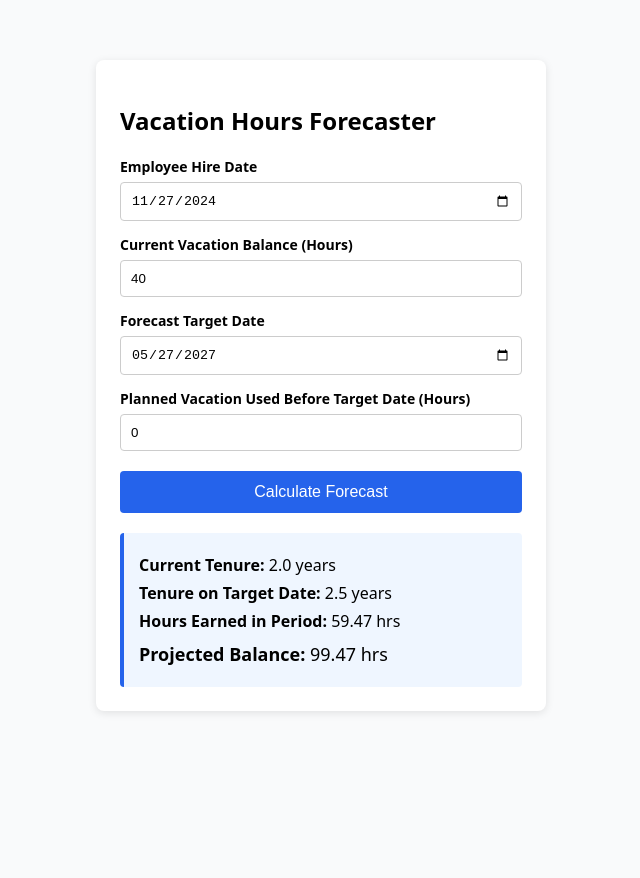
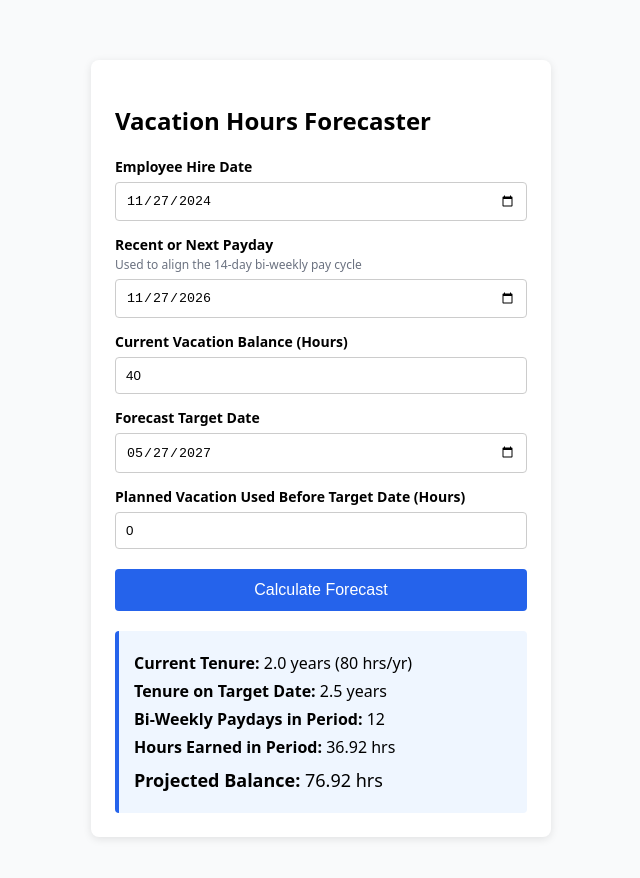
Before and after one commit to RONAM1-X3/RONAVacationHour, a plain HTML site: page index.html in a window 1280 px wide. Both pictures are taken after a click on the button "Calculate Forecast". Shown: the whole page, without its empty margins (319-959 px from the left). Before the commit the page ends 800 px from the top, so only its background shows below. Drawn offline with Linux system fonts and the light colour scheme.

Commit message:
Update index.html

```diff
--- a/index.html
+++ b/index.html
@@ -5,9 +5,10 @@
   <meta name="viewport" content="width=device-width, initial-scale=1.0">
   <title>Employee Vacation Hours Forecaster</title>
   <style>
-    body { font-family: system-ui, sans-serif; max-width: 450px; margin: 40px auto; padding: 20px; background: #f9fafb; }
+    body { font-family: system-ui, sans-serif; max-width: 460px; margin: 40px auto; padding: 20px; background: #f9fafb; }
     .card { background: white; padding: 24px; border-radius: 8px; box-shadow: 0 2px 8px rgba(0,0,0,0.1); }
     label { display: block; margin-top: 14px; font-weight: 600; font-size: 14px; }
+    .hint { font-size: 12px; color: #6b7280; margin-top: 2px; }
     input { width: 100%; padding: 10px; margin-top: 6px; border: 1px solid #ccc; border-radius: 4px; box-sizing: border-box; }
     button { width: 100%; padding: 12px; margin-top: 20px; background: #2563eb; color: white; border: none; border-radius: 4px; font-size: 16px; cursor: pointer; }
     button:hover { background: #1d4ed8; }
@@ -23,6 +24,10 @@
     <label for="hireDate">Employee Hire Date</label>
     <input type="date" id="hireDate">
 
+    <label for="anchorPayDate">Recent or Next Payday</label>
+    <div class="hint">Used to align the 14-day bi-weekly pay cycle</div>
+    <input type="date" id="anchorPayDate">
+
     <label for="currentHours">Current Vacation Balance (Hours)</label>
     <input type="number" id="currentHours" value="40" min="0" step="0.5">
 
@@ -32,56 +37,82 @@
     <label for="plannedUse">Planned Vacation Used Before Target Date (Hours)</label>
     <input type="number" id="plannedUse" value="0" min="0" step="0.5">
 
-    <p class="error" id="errorMsg">Please select a valid Hire Date and a Target Date in the future.</p>
+    <p class="error" id="errorMsg">Please select valid dates, with a Target Date in the future.</p>
 
     <button onclick="forecastVacation()">Calculate Forecast</button>
 
     <div class="result-box" id="output" style="display:none;">
-      <p><strong>Current Tenure:</strong> <span id="currentTenureDisplay">0</span> years</p>
+      <p><strong>Current Tenure:</strong> <span id="currentTenureDisplay">0</span> years (<span id="currentTierDisplay">0</span> hrs/yr)</p>
       <p><strong>Tenure on Target Date:</strong> <span id="futureTenureDisplay">0</span> years</p>
+      <p><strong>Bi-Weekly Paydays in Period:</strong> <span id="payPeriodsDisplay">0</span></p>
       <p><strong>Hours Earned in Period:</strong> <span id="earnedDisplay">0</span> hrs</p>
       <p style="font-size: 18px; margin-top: 10px;"><strong>Projected Balance:</strong> <span id="totalDisplay">0</span> hrs</p>
     </div>
   </div>
 
   <script>
-    // Set default dates on page load (Hire date: 2 years ago, Target date: 6 months from today)
+    function formatLocalDate(date) {
+      const year = date.getFullYear();
+      const month = String(date.getMonth() + 1).padStart(2, '0');
+      const day = String(date.getDate()).padStart(2, '0');
+      return `${year}-${month}-${day}`;
+    }
+
+    function getExactTenureYears(hireDate, checkDate) {
+      let years = checkDate.getFullYear() - hireDate.getFullYear();
+      const monthDiff = checkDate.getMonth() - hireDate.getMonth();
+      if (monthDiff < 0 || (monthDiff === 0 && checkDate.getDate() < hireDate.getDate())) {
+        years--;
+      }
+      return Math.max(0, years);
+    }
+
     window.onload = function() {
       const today = new Date();
       const twoYearsAgo = new Date(today.getFullYear() - 2, today.getMonth(), today.getDate());
       const sixMonthsAhead = new Date(today.getFullYear(), today.getMonth() + 6, today.getDate());
 
-      document.getElementById('hireDate').valueAsDate = twoYearsAgo;
-      document.getElementById('targetDate').valueAsDate = sixMonthsAhead;
+      // Default anchor payday to the most recent Friday
+      const daysSinceFriday = (today.getDay() + 2) % 7;
+      const lastFriday = new Date(today.getFullYear(), today.getMonth(), today.getDate() - daysSinceFriday);
+
+      document.getElementById('hireDate').value = formatLocalDate(twoYearsAgo);
+      document.getElementById('anchorPayDate').value = formatLocalDate(lastFriday);
+      document.getElementById('targetDate').value = formatLocalDate(sixMonthsAhead);
     };
 
-    // CUSTOMIZE YOUR ANNUAL VACATION HOURS BY TENURE HERE
+    // BI-WEEKLY TENURE TIERS (26 pay periods per year)
     function getAnnualHours(tenureInYears) {
-      if (tenureInYears < 1) {
-        return 80;  // 2 weeks (80 hrs/year) for < 1 year
-      } else if (tenureInYears >= 1 && tenureInYears < 5) {
-        return 120; // 3 weeks (120 hrs/year) for 1 to 4.99 years
+      if (tenureInYears < 3) {
+        return 80;   // < 3 years
+      } else if (tenureInYears < 10) {
+        return 120;  // 3 to 9.99 years
+      } else if (tenureInYears < 20) {
+        return 160;  // 10 to 19.99 years
+      } else if (tenureInYears < 25) {
+        return 200;  // 20 to 24.99 years
       } else {
-        return 160; // 4 weeks (160 hrs/year) for 5+ years
+        return 240;  // 25+ years
       }
     }
 
     function forecastVacation() {
       const hireInput = document.getElementById('hireDate').value;
+      const anchorPayInput = document.getElementById('anchorPayDate').value;
       const targetInput = document.getElementById('targetDate').value;
       const currentHours = parseFloat(document.getElementById('currentHours').value) || 0;
       const plannedUse = parseFloat(document.getElementById('plannedUse').value) || 0;
       const errorMsg = document.getElementById('errorMsg');
 
-      if (!hireInput || !targetInput) {
+      if (!hireInput || !anchorPayInput || !targetInput) {
         errorMsg.style.display = 'block';
         return;
       }
 
-      // Normalize dates to midnight local time to avoid timezone shifts
       const today = new Date();
       today.setHours(0, 0, 0, 0);
       const hireDate = new Date(hireInput + 'T00:00:00');
+      const anchorPayDate = new Date(anchorPayInput + 'T00:00:00');
       const targetDate = new Date(targetInput + 'T00:00:00');
 
       if (targetDate <= today || targetDate <= hireDate) {
@@ -91,27 +122,41 @@
       }
       errorMsg.style.display = 'none';
 
-      // Calculate accrual day-by-day so mid-period anniversaries automatically bump up the rate
-      let totalEarned = 0;
-      const msPerDay = 1000 * 60 * 60 * 24;
-      const daysToForecast = Math.round((targetDate - today) / msPerDay);
-
-      for (let i = 1; i <= daysToForecast; i++) {
-        const simDate = new Date(today.getTime() + (i * msPerDay));
-        const tenureYearsOnDay = (simDate - hireDate) / (msPerDay * 365.25);
-
-        if (tenureYearsOnDay >= 0) {
-          const annualAllowance = getAnnualHours(tenureYearsOnDay);
-          totalEarned += (annualAllowance / 365.25);
-        }
+      // Find the first payday strictly after today based on the 14-day anchor cycle
+      let nextPayday = new Date(anchorPayDate.getTime());
+      while (nextPayday <= today) {
+        nextPayday.setDate(nextPayday.getDate() + 14);
+      }
+      while (new Date(nextPayday.getFullYear(), nextPayday.getMonth(), nextPayday.getDate() - 14) > today) {
+        nextPayday.setDate(nextPayday.getDate() - 14);
       }
 
-      const currentTenure = Math.max(0, (today - hireDate) / (msPerDay * 365.25));
-      const futureTenure = (targetDate - hireDate) / (msPerDay * 365.25);
+      // Step through every bi-weekly payday up to and including the target date
+      let totalEarned = 0;
+      let payPeriodsCount = 0;
+      const PAY_PERIODS_PER_YEAR = 26;
+
+      let simPayday = new Date(nextPayday.getTime());
+      while (simPayday <= targetDate) {
+        if (simPayday >= hireDate) {
+          const tenureOnPayday = getExactTenureYears(hireDate, simPayday);
+          const annualAllowance = getAnnualHours(tenureOnPayday);
+          totalEarned += (annualAllowance / PAY_PERIODS_PER_YEAR);
+          payPeriodsCount++;
+        }
+        simPayday.setDate(simPayday.getDate() + 14);
+      }
+
+      const msPerYear = 1000 * 60 * 60 * 24 * 365.25;
+      const currentTenure = Math.max(0, (today - hireDate) / msPerYear);
+      const currentExactYears = getExactTenureYears(hireDate, today);
+      const futureTenure = (targetDate - hireDate) / msPerYear;
       const projectedTotal = currentHours + totalEarned - plannedUse;
 
       document.getElementById('currentTenureDisplay').innerText = currentTenure.toFixed(1);
+      document.getElementById('currentTierDisplay').innerText = getAnnualHours(currentExactYears);
       document.getElementById('futureTenureDisplay').innerText = futureTenure.toFixed(1);
+      document.getElementById('payPeriodsDisplay').innerText = payPeriodsCount;
       document.getElementById('earnedDisplay').innerText = totalEarned.toFixed(2);
       document.getElementById('totalDisplay').innerText = projectedTotal.toFixed(2);
       document.getElementById('output').style.display = 'block';
```
